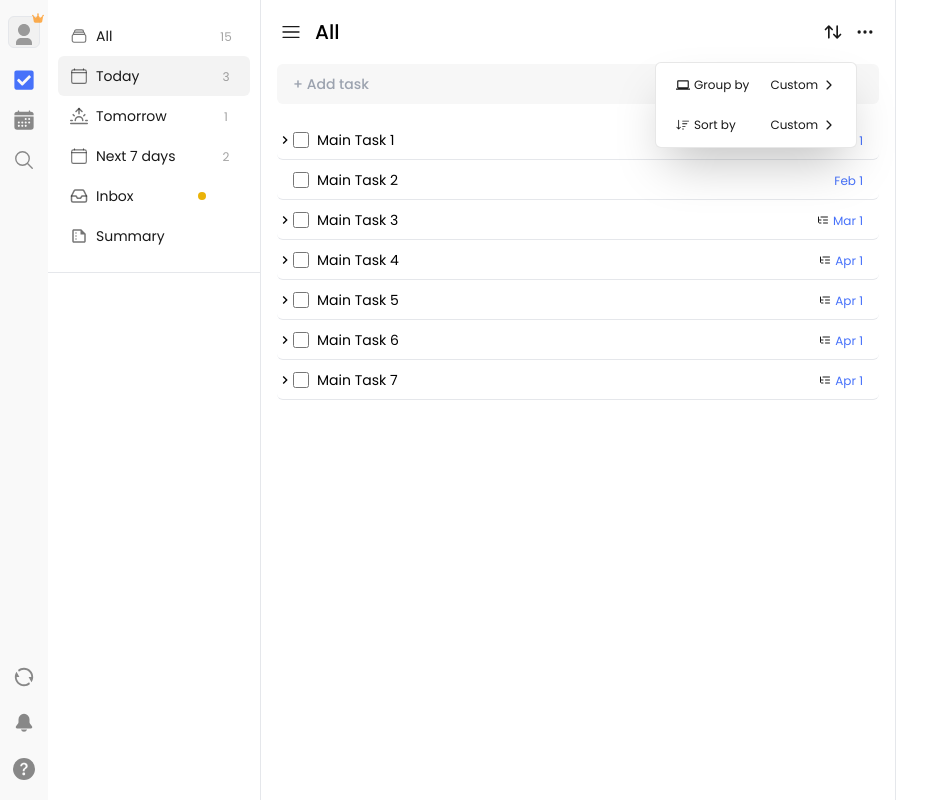
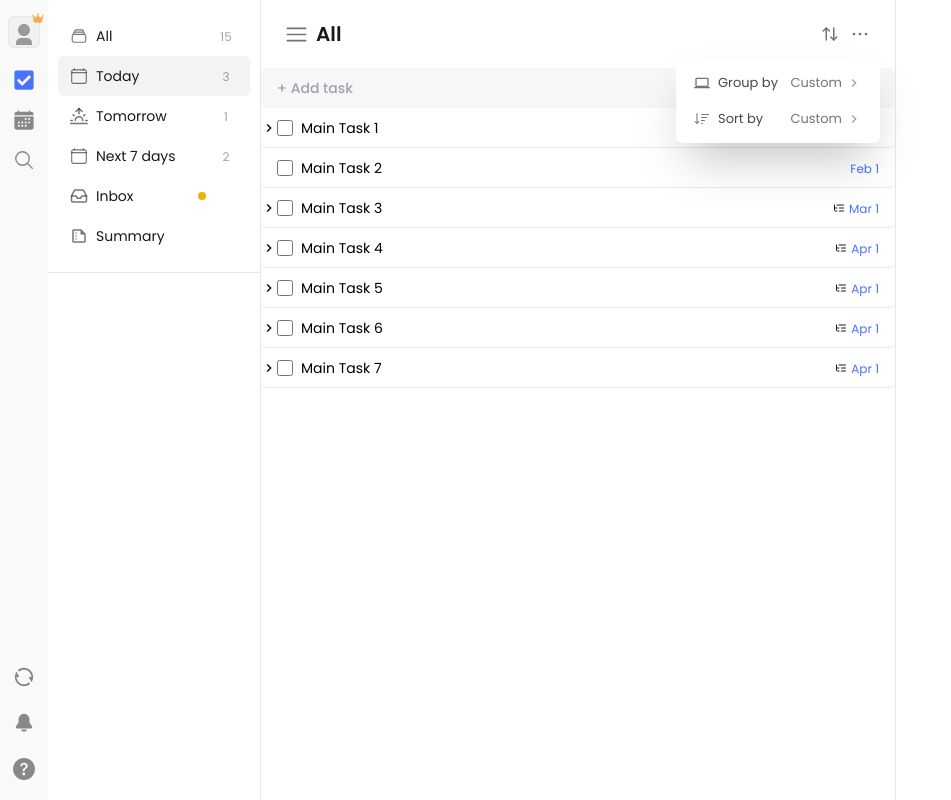
Before and after one commit to anishpawaskar/ticktick-clone, a React (Vite) app in the folder frontend/: page /task in a window 1280 px wide. Both pictures are taken after a click on the button 833 px from the left and 32 px from the top of the page. Shown: the whole page, without its empty margins (0-951 px from the left). Built offline with nearby package versions, Linux system fonts and the light colour scheme.

Commit message:
refactor: task dashboard header and create dashboard header popup component and refactor style of task

```diff
--- /dev/null
+++ b/frontend/src/components/TaskDashboard/components/TaskDashboardHeader/DashboardHeaderPopup.jsx
@@ -0,0 +1,83 @@
+import React from "react";
+import { MdOutlineKeyboardArrowRight } from "react-icons/md";
+
+export const DashboardHeaderPopup = ({ isPopupVisible, popupItems }) => {
+  return isPopupVisible === "sortTask" ? (
+    <ul className="absolute bg-white shadow-2xl rounded-md top-10 right-[-5px] p-1.5 z-50">
+      {popupItems.map((popupItem, idx) => {
+        const IconComponent = popupItem.icon;
+
+        return (
+          <li
+            //TODO: open nested popup on click on item
+            key={popupItem.title}
+            className="text-[--text-gray] min-w-48 px-3 h-9 flex items-center justify-between gap-2 hover:bg-[--light-white] rounded-md"
+          >
+            <div className="flex items-center gap-2">
+              <IconComponent className="h-4 w-4 opacity-60" />
+              <span className="text-[13px] leading-5 flex-auto truncate opacity-80">
+                {popupItem.title}
+              </span>
+            </div>
+            <div className="flex items-center gap-1">
+              <span className="text-[13px] leading-5 flex-auto truncate text-[--text-gray-6]">
+                Custom
+              </span>
+              <MdOutlineKeyboardArrowRight className="h-4 w-4 opacity-40" />
+            </div>
+          </li>
+        );
+      })}
+    </ul>
+  ) : (
+    <ul className="absolute bg-white shadow-2xl rounded-md top-10 right-[-5px] px-1.5 py-1 z-50">
+      {popupItems.map((popupItem, idx) => {
+        return (
+          <React.Fragment key={popupItem.id}>
+            <li
+              key={popupItem.id}
+              className={`min-w-28 flex flex-col gap-2 py-1`}
+            >
+              {popupItem.name && (
+                <p className="px-[10px] text-xs text-[--text-gray-4]">
+                  {popupItem.name}
+                </p>
+              )}
+              {popupItem.items.length && (
+                <ul
+                  className={`w-full ${
+                    popupItem.name === "View" &&
+                    "flex justify-between items-center px-[6px]"
+                  }`}
+                >
+                  {popupItem.items.map((item) => {
+                    const IconComponent = item.icon;
+
+                    return (
+                      <li
+                        key={item.id}
+                        className={`flex items-center h-8 rounded truncate hover:bg-[--light-white] text-[13px] leading-5 ${
+                          popupItem.name === "View" ? "gap-0 p-1" : "px-3 gap-2"
+                        }`}
+                      >
+                        <IconComponent
+                          className={`${
+                            popupItem.name === "View"
+                              ? "h-[22px] w-[22px]"
+                              : "h-[18px] w-[18px]"
+                          } opacity-60`}
+                        />
+                        <span>{item.name}</span>
+                      </li>
+                    );
+                  })}
+                </ul>
+              )}
+            </li>
+            {idx !== popupItems.length - 1 && <hr />}
+          </React.Fragment>
+        );
+      })}
+    </ul>
+  );
+};
--- a/frontend/src/components/TaskDashboard/components/TaskDashboardHeader/index.jsx
+++ b/frontend/src/components/TaskDashboard/components/TaskDashboardHeader/index.jsx
@@ -1,137 +1,86 @@
-import { RxHamburgerMenu } from "react-icons/rx";
-import { HiOutlineDotsHorizontal } from "react-icons/hi";
-import { MdOutlineComputer } from "react-icons/md";
-import { TbArrowsSort } from "react-icons/tb";
-import { IoIosArrowForward } from "react-icons/io";
-import { BsSortDown } from "react-icons/bs";
-import { FaListUl } from "react-icons/fa";
-import { Modal } from "../../../Modal";
+import { useRef, useState } from "react";
+import { RxHamburgerMenu, RxDotsHorizontal } from "react-icons/rx";
+import { LuArrowUpDown } from "react-icons/lu";
+import { DashboardHeaderPopup } from "./DashboardHeaderPopup";
+import { MENU_DATA, SORT_DATA } from "./taskDashboardHeader.constant";
 import { useDispatch, useSelector } from "react-redux";
-import { selectActiveModal, toggleModal } from "../../../Modal/modalSlice";
-import {
-  iconComponentList1,
-  iconComponentList2,
-  MODAL_LIST_1,
-  MODAL_LIST_2,
-} from "../../taskDashboard.constant";
 import { selectTask, toggleControlPanel } from "../../../../store/taskSlice";
 
 export const TaskDashboardHeader = ({ title }) => {
-  const { activeModal } = useSelector(selectActiveModal);
+  const [isInputVisible, setIsInputVisible] = useState(false);
+  const [isPopupVisible, setIsPopupVisible] = useState("");
+  const [titleValue, setTitleValue] = useState(title);
+  const titleInputRef = useRef(null);
+
   const { isControlPanelVisible } = useSelector(selectTask);
   const dispatch = useDispatch();
 
   return (
-    <div className="flex justify-between items-center">
-      <div className="flex items-center gap-1">
+    <header className="px-4 py-3 sm:px-5 sm:py-4 flex items-center justify-between w-full">
       <button
         onClick={() => dispatch(toggleControlPanel(!isControlPanelVisible))}
-          className="h-8 w-7 flex items-center justify-center rounded hover:bg-[#F3F3F3]"
+        className="flex-none text-[--icon-color] hover:bg-[--light-white] rounded-md h-9 px-1"
       >
-          <RxHamburgerMenu className="text-[--icon-color] w-[20px] h-[20px]" />
+        <RxHamburgerMenu className="w-[23px] h-[23px] opacity-60" />
       </button>
+      <div className="h-9 flex items-center text-[--text-gray]">
+        <p
+          onClick={() => {
+            titleInputRef.current.focus();
+            setIsInputVisible(true);
+            console.log(titleInputRef);
+          }}
+          className={`text-xl font-semibold flex-auto w-full h-full px-1 items-center rounded-md hover:bg-[--light-white] truncate ${
+            isInputVisible ? "hidden" : "flex"
+          }`}
+        >
+          {title}
+        </p>
         <input
-          maxLength={64}
-          className="h-8 text-xl font-medium p-1.5 flex items-center rounded hover:bg-[#F3F3F3]"
-          defaultValue={title}
+          //TODO: remove focus while clicking anywhere in window
+          ref={titleInputRef}
+          onChange={(e) => setTitleValue(e.target.value)}
+          value={titleValue}
+          className={`text-xl w-44 sm:w-auto font-semibold h-full px-1 bg-transparent outline-none rounded-md border border-[--secondary-color] ${
+            isInputVisible ? "block" : "hidden"
+          }`}
         />
       </div>
-      <div className="flex items-center gap-1">
-        <Modal>
-          <div className="relative z-30">
+      <div className="header-actioin flex-auto flex justify-end items-center relative">
         <button
-              className="h-8 w-7 flex items-center justify-center rounded hover:bg-[#F3F3F3]"
-              onClick={() => dispatch(toggleModal("sortby"))}
+          onClick={() => setIsPopupVisible("sortTask")}
+          className="text-[--icon-color] py-1.5 px-1.5 rounded-md flex items-center hover:bg-[--light-white] relative z-50"
         >
-              <TbArrowsSort className="text-[--icon-color] w-[20px] h-[20px]" />
+          <LuArrowUpDown className="h-[18px] w-[18px] opacity-60" />
         </button>
-            {activeModal === "sortby" && (
-              <ul className="max-h-72 bg-white shadow-2xl rounded-md absolute bottom-[-100px] right-[-10px] border border-[#191919] border-opacity-10 ">
-                <li className="px-4 min-w-48 h-9 cursor-pointer flex items-center justify-between hover:bg-[#F3F3F3] m-1 rounded">
-                  <div className="flex items-center gap-1">
-                    <MdOutlineComputer className="text-[--icon-color] text-sm" />
-                    <p className="text-xs text-[#191919]">Group by</p>
-                  </div>
-                  <div className="flex items-center gap-1">
-                    <p className="text-xs text-[#191919]">Custom</p>
-                    <IoIosArrowForward className="text-[--icon-color] text-sm" />
-                  </div>
-                </li>
-                <li className="px-4 min-w-48 h-9 cursor-pointer flex items-center justify-between hover:bg-[#F3F3F3] m-1 rounded">
-                  <div className="flex items-center gap-1">
-                    <BsSortDown className="text-[--icon-color] text-sm" />
-                    <p className="text-xs text-[#191919]">Sort by</p>
-                  </div>
-                  <div className="flex items-center gap-1">
-                    <p className="text-xs text-[#191919]">Custom</p>
-                    <IoIosArrowForward className="text-[--icon-color] text-sm" />
-                  </div>
-                </li>
-              </ul>
+        <button
+          onClick={() => setIsPopupVisible("taskMenu")}
+          className="text-[--icon-color] py-1.5 px-1.5 rounded-md flex items-center hover:bg-[--light-white] relative z-50"
+        >
+          <RxDotsHorizontal className="h-[18px] w-[18px] opacity-60" />
+        </button>
+        {isPopupVisible === "sortTask" && (
+          <DashboardHeaderPopup
+            //TODO: add nested popup
+            key="sort popup"
+            isPopupVisible={isPopupVisible}
+            popupItems={SORT_DATA}
+          />
+        )}
+        {isPopupVisible === "taskMenu" && (
+          <DashboardHeaderPopup
+            key="task menu popup"
+            isPopupVisible={isPopupVisible}
+            popupItems={MENU_DATA}
+          />
         )}
       </div>
-        </Modal>
-        <Modal>
-          <div className="relative z-30">
-            <button
-              onClick={() => dispatch(toggleModal("taskUtilModal"))}
-              className="h-8 w-7 flex items-center justify-center rounded hover:bg-[#F3F3F3] "
-            >
-              <HiOutlineDotsHorizontal className="text-[--icon-color] w-[20px] h-[20px]" />
-              {activeModal === "taskUtilModal" && (
-                <div className="bg-white w-[170px] shadow-2xl rounded-md absolute bottom-[-345px] right-[-10px] border border-[#191919] border-opacity-10">
-                  <div className="flex flex-col gap-2 p-4">
-                    <p className="text-xs text-[#191919] text-left">View</p>
-                    <div className="flex justify-between">
-                      <button className="h-8 w-7 flex items-center justify-center rounded hover:bg-[#F3F3F3]">
-                        <FaListUl className="text-[--icon-color] text-sm" />
-                      </button>
-                      <button className="h-8 w-7 flex items-center justify-center rounded hover:bg-[#F3F3F3]">
-                        <FaListUl className="text-[--icon-color] text-sm" />
-                      </button>
-                      <button className="h-8 w-7 flex items-center justify-center rounded hover:bg-[#F3F3F3]">
-                        <FaListUl className="text-[--icon-color] text-sm" />
-                      </button>
-                    </div>
-                  </div>
-                  <hr />
-                  <ul className="flex flex-col my-1">
-                    {MODAL_LIST_1.map((item) => {
-                      const IconComponent = iconComponentList1[item.icon];
-                      return (
-                        <li className="h-8 w-full px-1" key={item.id}>
-                          <button className="w-full h-full hover:bg-[#F3F3F3] rounded-[5px] flex items-center justify-between text-sm px-2 py-4">
-                            <span className="flex items-center gap-2 text-xs">
-                              <IconComponent className="text-sm" />
-                              {item.name}
-                            </span>
-                          </button>
-                        </li>
-                      );
-                    })}
-                  </ul>
-                  <hr />
-                  <ul className="flex flex-col my-1">
-                    {MODAL_LIST_2.map((item) => {
-                      const IconComponent = iconComponentList2[item.icon];
-                      return (
-                        <li className="h-8 w-full px-1" key={item.id}>
-                          <button className="w-full h-full hover:bg-[#F3F3F3] rounded-[5px] flex items-center justify-between text-sm px-2 py-4">
-                            <span className="flex items-center gap-2 text-xs">
-                              <IconComponent className="text-sm" />
-                              {item.name}
-                            </span>
-                          </button>
-                        </li>
-                      );
-                    })}
-                  </ul>
-                </div>
+      {isPopupVisible && (
+        <div
+          onClick={() => setIsPopupVisible("")}
+          className="absolute top-0 left-0 w-full h-full"
+        ></div>
       )}
-            </button>
-          </div>
-        </Modal>
-      </div>
-    </div>
+    </header>
   );
 };
--- /dev/null
+++ b/frontend/src/components/TaskDashboard/components/TaskDashboardHeader/taskDashboardHeader.constant.js
@@ -0,0 +1,130 @@
+import { MdOutlineComputer } from "react-icons/md";
+import { BsSortDown } from "react-icons/bs";
+import { IoMdList } from "react-icons/io";
+import { BsCheck2Square } from "react-icons/bs";
+import { TbListDetails, TbGraph } from "react-icons/tb";
+import { PiClockCountdown } from "react-icons/pi";
+import { IoAddOutline } from "react-icons/io5";
+import { GoShare } from "react-icons/go";
+import { RiPrinterLine } from "react-icons/ri";
+
+export const SORT_DATA = [
+  {
+    title: "Group by",
+    icon: MdOutlineComputer,
+    items: [
+      {
+        id: 1,
+        name: "Custom",
+      },
+      {
+        id: 2,
+        name: "Date",
+      },
+      {
+        id: 3,
+        name: "Tag",
+      },
+      {
+        id: 4,
+        name: "Priority",
+      },
+      {
+        id: 5,
+        name: "None",
+      },
+    ],
+  },
+  {
+    title: "Sort by",
+    icon: BsSortDown,
+    items: [
+      {
+        id: 1,
+        name: "Custom",
+      },
+      {
+        id: 2,
+        name: "Date",
+      },
+      {
+        id: 3,
+        name: "Title",
+      },
+      {
+        id: 4,
+        name: "Tag",
+      },
+      {
+        id: "Priority",
+      },
+    ],
+  },
+];
+
+export const MENU_DATA = [
+  {
+    id: 100,
+    name: "View",
+    items: [
+      {
+        id: 1,
+        icon: IoMdList,
+      },
+      {
+        id: 2,
+        icon: IoMdList,
+      },
+      {
+        id: 3,
+        icon: IoMdList,
+      },
+    ],
+  },
+  {
+    id: 200,
+    items: [
+      {
+        id: 4,
+        name: "Hide Complete",
+        icon: BsCheck2Square,
+      },
+      {
+        id: 5,
+        name: "Show Details",
+        icon: TbListDetails,
+      },
+      {
+        id: 6,
+        name: "Show Countdown",
+        icon: PiClockCountdown,
+      },
+    ],
+  },
+  {
+    id: 300,
+    items: [
+      {
+        id: 7,
+        name: "Add section",
+        icon: IoAddOutline,
+      },
+      {
+        id: 8,
+        name: "Share",
+        icon: GoShare,
+      },
+      {
+        id: 9,
+        name: "List Activities",
+        icon: TbGraph,
+      },
+      {
+        id: 10,
+        name: "Print",
+        icon: RiPrinterLine,
+        //TODO: show extra menu item on hover and find out what that component name
+      },
+    ],
+  },
+];
--- a/frontend/src/components/TaskDashboard/index.jsx
+++ b/frontend/src/components/TaskDashboard/index.jsx
@@ -1,11 +1,10 @@
-import { useState } from "react";
 import { TaskDashboardHeader } from "./components/TaskDashboardHeader";
 import { TaskForm } from "./components/TaskForm";
 import { Tasks } from "./components/TasksList";
 
 export const TaskDashboard = () => {
   return (
-    <div className="flex flex-col gap-4">
+    <div className="w-full">
       <TaskDashboardHeader title={"All"} />
       <TaskForm />
       <Tasks />
--- a/frontend/src/components/task.jsx
+++ b/frontend/src/components/task.jsx
@@ -20,7 +20,7 @@ export const Task = () => {
       <div className="flex">
         <TaskControlPanel />
       </div>
-      <div className="flex flex-col flex-auto p-4 border-r">
+      <div className="flex flex-auto border-r">
         <TaskDashboard />
       </div>
       {!selectedTask && (
```
Lines whose indentation alone changed are shown as unchanged.
